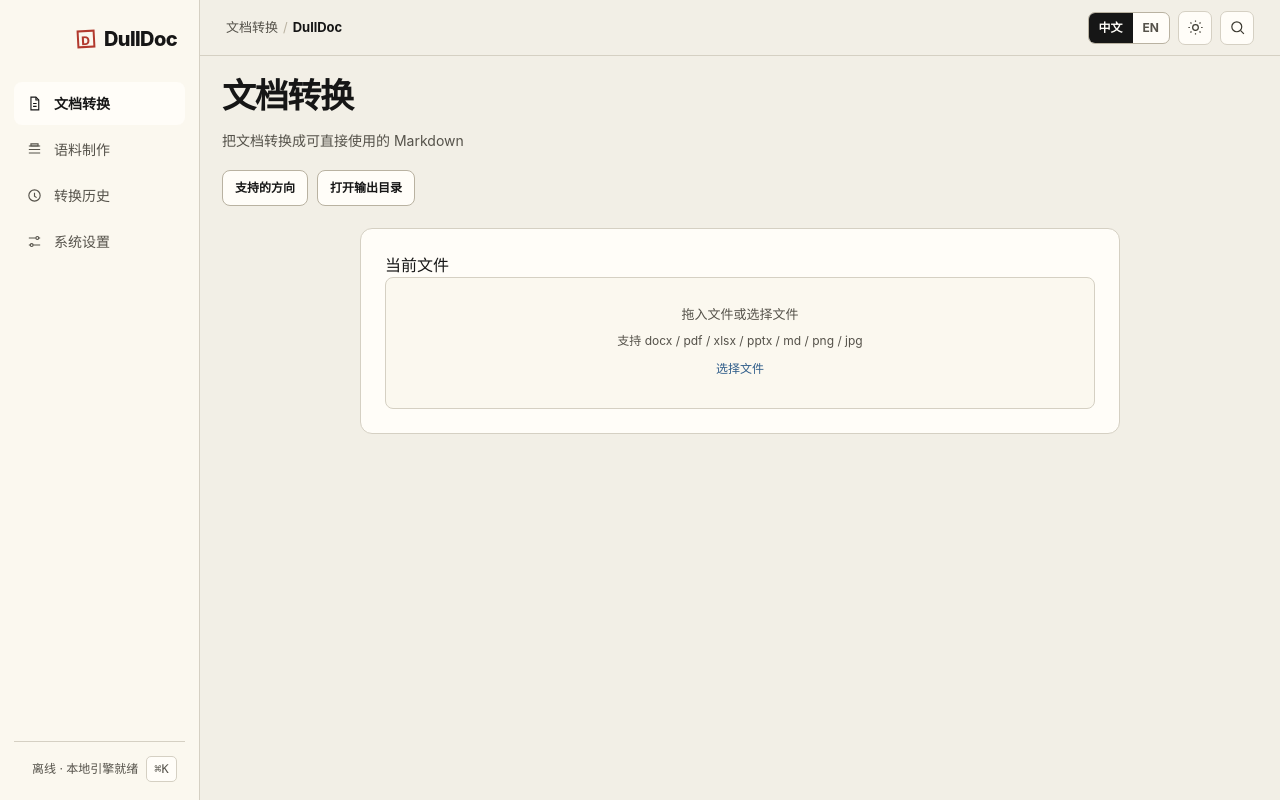
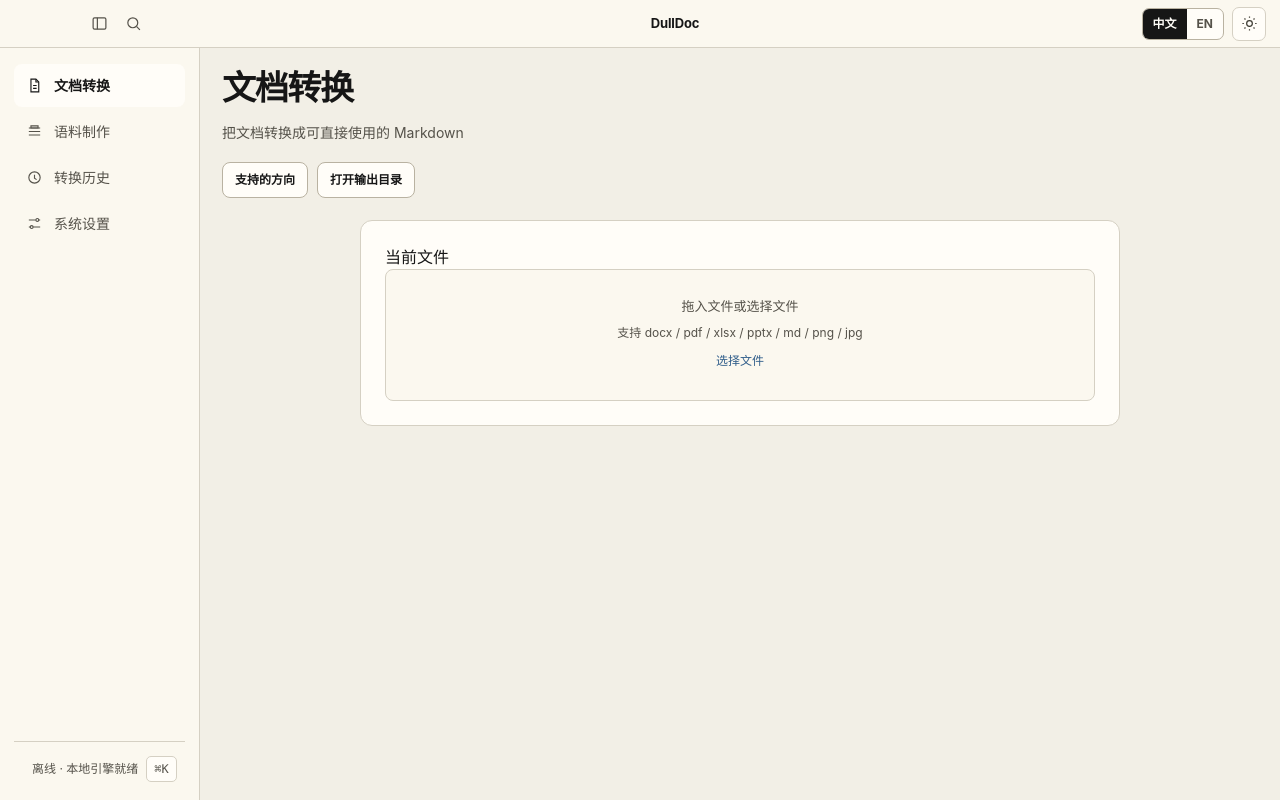
Before and after one commit to 987763485/ManoDoc, a React (Vite) app: page / in a window 1280 px wide. Built offline with nearby package versions, Linux system fonts and the light colour scheme.

Commit message:
feat: 优化 macOS 标题栏
- 窗口启用 Overlay 标题栏，红绿灯浮于整宽 48px 标题栏
- 语言切换、主题切换、命令面板搜索统一移入标题栏
- 新增侧栏折叠按钮并记忆状态
- 同步 UI 原型与设计规范 v1.5，补充标题栏区域与宽度约束

```diff
--- a/src-tauri/tauri.conf.json
+++ b/src-tauri/tauri.conf.json
@@ -17,7 +17,10 @@
         "height": 900,
         "minWidth": 1280,
         "minHeight": 800,
-        "resizable": true
+        "resizable": true,
+        "titleBarStyle": "Overlay",
+        "hiddenTitle": true,
+        "trafficLightPosition": { "x": 18, "y": 17 }
       }
     ],
     "security": {
--- a/src/App.tsx
+++ b/src/App.tsx
@@ -23,13 +23,6 @@ const DEFAULT_SETTINGS: Settings = {
   theme: "system",
   outputDir: "~/Documents/DullDoc Output",
 };
-
-const CRUMB_KEYS = {
-  convert: "crumb.convert",
-  batch: "crumb.batch",
-  history: "crumb.history",
-  settings: "crumb.settings",
-} as const;
 
 export default function App() {
   const [settings, setSettings] = useState<Settings>(DEFAULT_SETTINGS);
@@ -229,7 +222,21 @@ function AppShell({
   onRequestedConsumed: () => void;
 }) {
   const { t } = useI18n();
-  const crumbDetail = page === "convert" && history[0] ? history[0].inputName : t("app.name");
+  const [sidebarOpen, setSidebarOpen] = useState(() => {
+    try {
+      return window.localStorage.getItem("dulldoc.sidebar") !== "0";
+    } catch {
+      return true;
+    }
+  });
+
+  useEffect(() => {
+    try {
+      window.localStorage.setItem("dulldoc.sidebar", sidebarOpen ? "1" : "0");
+    } catch {
+      // 隐私模式下 localStorage 不可写；折叠状态只影响本次会话。
+    }
+  }, [sidebarOpen]);
 
   async function openOutput() {
     try {
@@ -240,9 +247,47 @@ function AppShell({
   }
 
   return (
-    <div className="app">
+    <div className={sidebarOpen ? "app" : "app sidebar-collapsed"}>
+      <header className="titlebar" data-tauri-drag-region>
+        <div className="tb-left">
+          <button
+            className="tb-icon"
+            title={t("titlebar.sidebar")}
+            aria-label={t("titlebar.sidebar")}
+            aria-pressed={!sidebarOpen}
+            onClick={() => setSidebarOpen((open) => !open)}
+          >
+            <svg viewBox="0 0 24 24"><rect x="3" y="4" width="18" height="16" rx="2" /><path d="M9 4v16" /></svg>
+          </button>
+          <button
+            className="tb-icon"
+            title={t("titlebar.search")}
+            aria-label={t("palette.open")}
+            onClick={(event) => {
+              event.currentTarget.focus();
+              onPalette(true);
+            }}
+          >
+            <svg viewBox="0 0 24 24"><circle cx="11" cy="11" r="7" /><path d="M16.5 16.5L21 21" /></svg>
+          </button>
+        </div>
+        <div className="tb-title">{t("app.name")}</div>
+        <div className="tb-right">
+          <div className="seg" aria-label={t("settings.lang")}>
+            <button className={settings.language === "zh" ? "on" : ""} onClick={() => settings.language !== "zh" && onToggleLanguage()}>中文</button>
+            <button className={settings.language === "en" ? "on" : ""} onClick={() => settings.language !== "en" && onToggleLanguage()}>EN</button>
+          </div>
+          <button className="icon-btn" title={t("palette.theme")} aria-label={t("palette.theme")} onClick={onToggleTheme}>
+            <svg className="sun" viewBox="0 0 24 24">
+              <circle cx="12" cy="12" r="4" />
+              <path d="M12 2v2M12 20v2M4.9 4.9l1.4 1.4M17.7 17.7l1.4 1.4M2 12h2M20 12h2M4.9 19.1l1.4-1.4M17.7 6.3l1.4-1.4" />
+            </svg>
+            <svg className="moon" viewBox="0 0 24 24"><path d="M20 14.5A8 8 0 0 1 9.5 4 7 7 0 1 0 20 14.5z" /></svg>
+          </button>
+        </div>
+      </header>
+
       <aside className="sidebar">
-        <div className="brand"><span className="seal">D</span>DullDoc</div>
         <nav className="nav" aria-label={t("nav.convert")}>
           <button className={page === "convert" ? "active" : ""} onClick={() => onPage("convert")}>
             <svg viewBox="0 0 24 24"><path d="M7 3h7l4 4v14H7z" /><path d="M14 3v4h4" /><path d="M10 12h5M10 16h5" /></svg>
@@ -278,38 +323,6 @@ function AppShell({
       </aside>
 
       <div className="main">
-        <header className="topbar">
-          <div className="crumb">
-            <span>{t(CRUMB_KEYS[page])}</span>
-            <span className="sep">/</span>
-            <b>{crumbDetail}</b>
-          </div>
-          <div className="top-right">
-            <div className="seg" aria-label={t("settings.lang")}>
-              <button className={settings.language === "zh" ? "on" : ""} onClick={() => settings.language !== "zh" && onToggleLanguage()}>中文</button>
-              <button className={settings.language === "en" ? "on" : ""} onClick={() => settings.language !== "en" && onToggleLanguage()}>EN</button>
-            </div>
-            <button className="icon-btn" title={t("palette.theme")} aria-label={t("palette.theme")} onClick={onToggleTheme}>
-              <svg className="sun" viewBox="0 0 24 24">
-                <circle cx="12" cy="12" r="4" />
-                <path d="M12 2v2M12 20v2M4.9 4.9l1.4 1.4M17.7 17.7l1.4 1.4M2 12h2M20 12h2M4.9 19.1l1.4-1.4M17.7 6.3l1.4-1.4" />
-              </svg>
-              <svg className="moon" viewBox="0 0 24 24"><path d="M20 14.5A8 8 0 0 1 9.5 4 7 7 0 1 0 20 14.5z" /></svg>
-            </button>
-            <button
-              className="icon-btn"
-              title={`${t("palette.title")} (⌘K)`}
-              aria-label={t("palette.open")}
-              onClick={(event) => {
-                event.currentTarget.focus();
-                onPalette(true);
-              }}
-            >
-              <svg viewBox="0 0 24 24"><circle cx="11" cy="11" r="7" /><path d="M16.5 16.5L21 21" /></svg>
-            </button>
-          </div>
-        </header>
-
         <main className="content">
           <ConvertPage
             active={page === "convert"}
--- a/src/i18n/index.tsx
+++ b/src/i18n/index.tsx
@@ -8,6 +8,8 @@ const zh = {
   "nav.history": "转换历史",
   "nav.settings": "系统设置",
   "side.offline": "离线 · 本地引擎就绪",
+  "titlebar.sidebar": "切换侧栏",
+  "titlebar.search": "搜索与命令（⌘K）",
   "crumb.convert": "文档转换",
   "crumb.batch": "语料制作",
   "crumb.history": "转换历史",
@@ -264,6 +266,8 @@ const en: Record<keyof typeof zh, string> = {
   "nav.history": "History",
   "nav.settings": "Settings",
   "side.offline": "Offline · engines ready",
+  "titlebar.sidebar": "Toggle sidebar",
+  "titlebar.search": "Search and commands (⌘K)",
   "crumb.convert": "Convert",
   "crumb.batch": "Corpus",
   "crumb.history": "History",
--- a/src/styles/app.css
+++ b/src/styles/app.css
@@ -45,3 +45,55 @@
   .page-head { align-items: flex-start; flex-direction: column; }
   .page-head .actions { margin-left: 0; }
 }
+
+/* macOS 风格标题栏：整宽 header + 左侧红绿灯留白，页面内容在下方分栏。 */
+.app {
+  grid-template-columns: 216px minmax(0, 1fr);
+  grid-template-rows: 48px minmax(0, 1fr);
+  grid-template-areas:
+    "titlebar titlebar"
+    "sidebar main";
+}
+.app.sidebar-collapsed { grid-template-columns: 0 minmax(0, 1fr); }
+.titlebar {
+  grid-area: titlebar;
+  display: grid;
+  grid-template-columns: minmax(0, 1fr) auto minmax(0, 1fr);
+  align-items: center;
+  gap: 12px;
+  /* 红绿灯由系统绘制，左侧留出固定空间。 */
+  padding: 0 14px 0 84px;
+  background: var(--surface-2);
+  border-bottom: 1px solid var(--line);
+  user-select: none;
+}
+.tb-left, .tb-right { display: flex; align-items: center; gap: 4px; min-width: 0; }
+.tb-right { justify-self: end; gap: 8px; }
+.tb-title {
+  font-size: 13px;
+  font-weight: 650;
+  color: var(--ink);
+  letter-spacing: -.01em;
+  white-space: nowrap;
+}
+.tb-icon {
+  width: 30px;
+  height: 30px;
+  border: 0;
+  border-radius: 6px;
+  background: transparent;
+  color: var(--ink-3);
+  display: grid;
+  place-items: center;
+  cursor: pointer;
+}
+.tb-icon:hover { background: var(--surface); color: var(--ink); }
+.tb-icon:focus-visible { outline: 2px solid var(--blue); outline-offset: 1px; }
+.tb-icon svg { width: 17px; height: 17px; stroke: currentColor; fill: none; stroke-width: 1.7; }
+.sidebar { grid-area: sidebar; min-height: 0; overflow: auto; padding-top: 16px; }
+.main { grid-area: main; height: auto; min-height: 0; }
+.app.sidebar-collapsed .sidebar { padding: 0; border-right: 0; overflow: hidden; visibility: hidden; }
+@media (max-width: 1280px) {
+  .app { grid-template-columns: 200px minmax(0, 1fr); }
+  .app.sidebar-collapsed { grid-template-columns: 0 minmax(0, 1fr); }
+}
```
Also changed, not shown: 4 other files (tests, documents, lock files or other folders).
